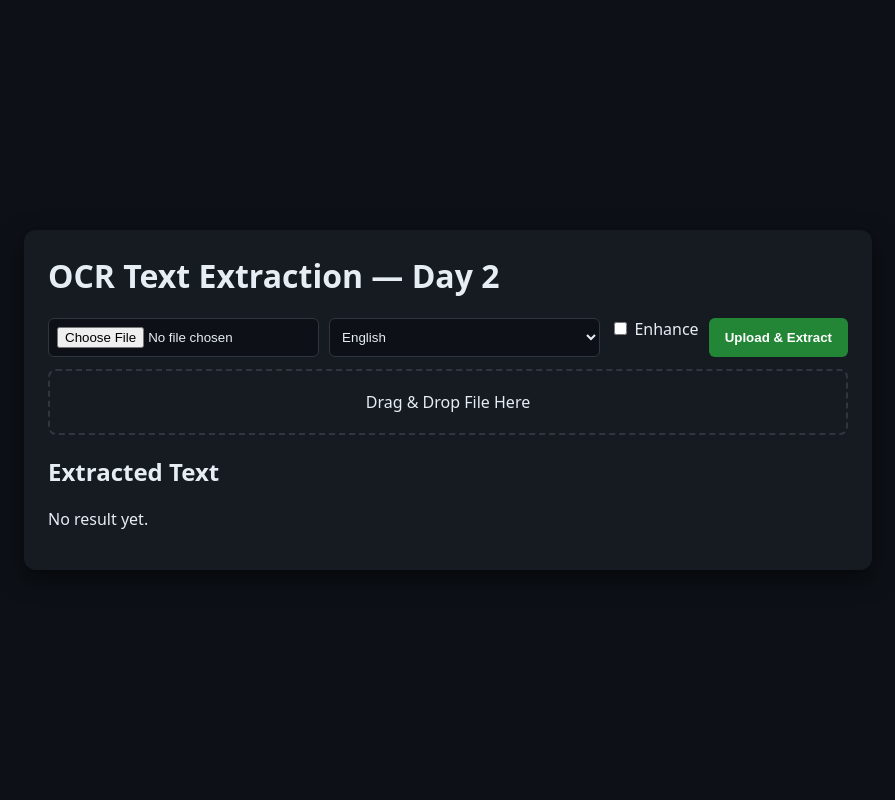
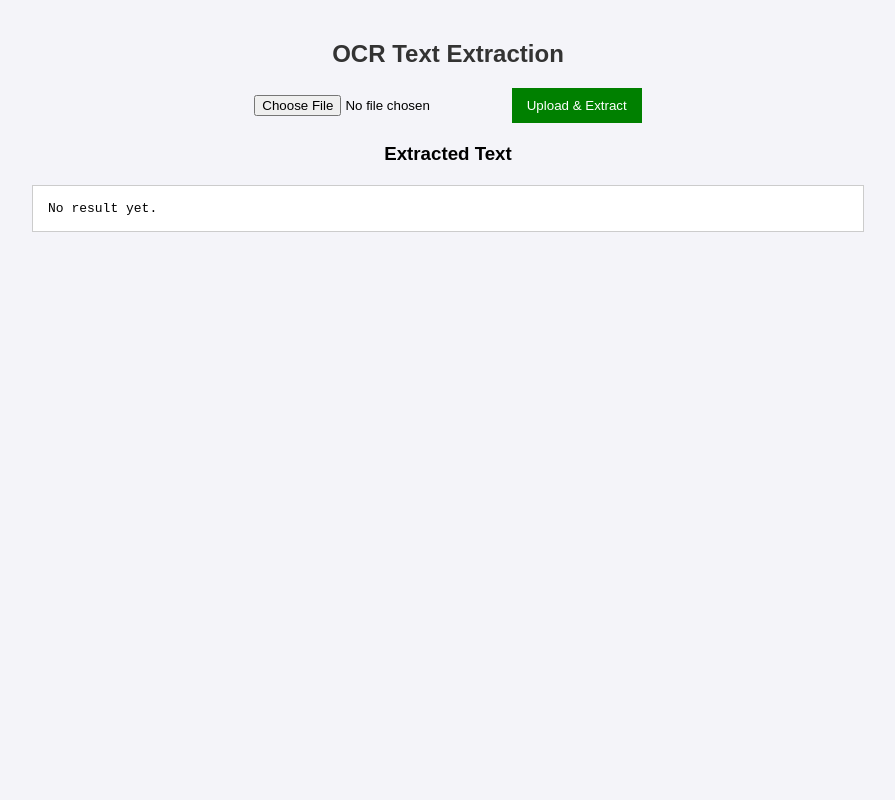
Before and after one commit to MUK619/ocr-flask-app, a Flask app: page / in a window 1280 px wide. Shown: the whole page, without its empty margins (192-1087 px from the left). Run offline with Flask 3, Linux system fonts and the light colour scheme.

Commit message:
Fixed files

```diff
--- a/app.py
+++ b/app.py
@@ -1,77 +1,65 @@
-import os, time, platform, shutil
-from datetime import timedelta
-from flask import Flask, render_template, request, send_file, url_for, flash, redirect
+import os
+import platform
+from flask import Flask, render_template, request, redirect, flash
 from werkzeug.utils import secure_filename
+import pytesseract
+from PIL import Image
+from pdf2image import convert_from_path
 
-import pytesseract
-from pdf2image import convert_from_path
-from pdf2image.exceptions import PDFInfoNotInstalledError, PDFPageCountError
-from PIL import Image
-
-# Detect OS and set correct Tesseract path
+# ✅ Auto-detect Tesseract path based on OS
 if platform.system() == "Windows":
     pytesseract.pytesseract.tesseract_cmd = r"C:\Program Files\Tesseract-OCR\tesseract.exe"
 else:
     pytesseract.pytesseract.tesseract_cmd = "/usr/bin/tesseract"
 
-try:
-    import cv2, numpy as np
-    _has_cv2 = True
-except Exception:
-    _has_cv2 = False
+# Flask app setup
+app = Flask(__name__, template_folder="templates")
+app.secret_key = "supersecretkey"
 
-BASE_DIR = os.path.dirname(os.path.abspath(__file__))
-UPLOAD_FOLDER = os.path.join(BASE_DIR, "uploads")
-OUTPUT_FOLDER = os.path.join(BASE_DIR, "outputs")
-ALLOWED_EXTS = {"png", "jpg", "jpeg", "tif", "tiff", "bmp", "gif", "pdf"}
+UPLOAD_FOLDER = "uploads"
+ALLOWED_EXTENSIONS = {"png", "jpg", "jpeg", "tiff", "bmp", "gif", "pdf"}
+app.config["UPLOAD_FOLDER"] = UPLOAD_FOLDER
+os.makedirs(UPLOAD_FOLDER, exist_ok=True)
 
-os.makedirs(UPLOAD_FOLDER, exist_ok=True)
-os.makedirs(OUTPUT_FOLDER, exist_ok=True)
-
-app = Flask(__name__, template_folder="templates")
-app.secret_key = "replace-me"
-app.config["UPLOAD_FOLDER"] = UPLOAD_FOLDER
+# File validation
+def allowed_file(filename):
+    return "." in filename and filename.rsplit(".", 1)[1].lower() in ALLOWED_EXTENSIONS
 
 @app.route("/", methods=["GET", "POST"])
 def index():
-    text = ""
+    extracted_text = None
+
     if request.method == "POST":
         if "file" not in request.files:
-            flash("No file uploaded")
+            flash("No file part")
             return redirect(request.url)
+
         file = request.files["file"]
         if file.filename == "":
             flash("No selected file")
             return redirect(request.url)
 
-        if file and file.filename.rsplit(".", 1)[1].lower() in ALLOWED_EXTS:
-            filename = secure_filename(file.filename)
-            filepath = os.path.join(app.config["UPLOAD_FOLDER"], filename)
+        if file and allowed_file(file.filename):
+            filepath = os.path.join(app.config["UPLOAD_FOLDER"], secure_filename(file.filename))
             file.save(filepath)
 
             try:
-                if filename.lower().endswith(".pdf"):
+                text = ""
+                if file.filename.lower().endswith(".pdf"):
                     images = convert_from_path(filepath)
+                    for i, image in enumerate(images):
+                        page_text = pytesseract.image_to_string(image)
+                        text += f"\n--- Page {i+1} ---\n{page_text}\n"
                 else:
-                    images = [Image.open(filepath)]
+                    image = Image.open(filepath)
+                    text = pytesseract.image_to_string(image)
 
-                extracted_texts = []
-                for img in images:
-                    extracted_texts.append(pytesseract.image_to_string(img))
-
-                text = "\n".join(extracted_texts)
-
-                output_file = os.path.join(OUTPUT_FOLDER, filename + ".txt")
-                with open(output_file, "w", encoding="utf-8") as f:
-                    f.write(text)
-
-                return send_file(output_file, as_attachment=True)
+                extracted_text = text.strip() if text.strip() else "⚠️ No text detected."
 
             except Exception as e:
-                flash(f"Processing failed: {str(e)}")
-                return redirect(request.url)
+                extracted_text = f"OCR failed: {e}"
 
-    return render_template("index.html", extracted_text=text)
+    return render_template("index.html", extracted_text=extracted_text)
 
 if __name__ == "__main__":
     app.run(host="0.0.0.0", port=5000, debug=True)
--- a/templates/index.html
+++ b/templates/index.html
@@ -1,42 +1,52 @@
 <!DOCTYPE html>
-<html lang="en"><head>
-  <meta charset="UTF-8"><meta name="viewport" content="width=device-width, initial-scale=1.0">
-  <title>OCR App — Day 2</title>
-  <style>
-    body{margin:0;display:grid;place-items:center;height:100vh;background:#0d1117;color:#e6edf3;font-family:system-ui;}
-    .card{background:#161b22;padding:24px;border-radius:12px;max-width:800px;width:95%;box-shadow:0 8px 24px rgba(0,0,0,.6);}
-    h1{margin-top:0;}
-    .row{display:flex;gap:10px;flex-wrap:wrap;margin-bottom:12px;}
-    input[type=file],select{background:#0d1117;color:#e6edf3;border:1px solid #30363d;padding:8px;border-radius:6px;flex:1;}
-    .btn{background:#238636;border:none;padding:10px 16px;border-radius:6px;color:#fff;font-weight:bold;cursor:pointer;}
-    .btn:disabled{background:#30363d;}
-    textarea{width:100%;min-height:240px;background:#0d1117;color:#e6edf3;border:1px solid #30363d;padding:12px;border-radius:8px;}
-    .error{color:#ff7b72;font-weight:bold;}
-    .dropzone{margin-top:10px;padding:20px;border:2px dashed #30363d;text-align:center;border-radius:8px;}
-    .dropzone.drag{border-color:#58a6ff;background:#0c162d;}
-  </style></head>
+<html lang="en">
+<head>
+    <meta charset="UTF-8">
+    <title>OCR Text Extraction</title>
+    <style>
+        body {
+            font-family: Arial, sans-serif;
+            margin: 40px;
+            text-align: center;
+            background: #f4f4f9;
+        }
+        h2 {
+            color: #333;
+        }
+        form {
+            margin: 20px 0;
+        }
+        pre {
+            text-align: left;
+            margin: 20px auto;
+            padding: 15px;
+            border: 1px solid #ccc;
+            width: 80%;
+            max-width: 800px;
+            background: #fff;
+            white-space: pre-wrap;
+            word-wrap: break-word;
+        }
+        button {
+            padding: 10px 15px;
+            background: green;
+            color: white;
+            border: none;
+            cursor: pointer;
+        }
+        button:hover {
+            background: darkgreen;
+        }
+    </style>
+</head>
 <body>
-  <div class="card">
-    <h1>OCR Text Extraction — Day 2</h1>
-    <form id="form" action="/" method="POST" enctype="multipart/form-data">
-      <div class="row">
-        <input type="file" name="file" id="file" accept="image/*,.pdf" required>
-        <select name="lang"><option value="eng">English</option><option value="hin">Hindi</option><option value="deu">German</option><option value="fra">French</option></select>
-        <label><input type="checkbox" name="enhance"> Enhance</label>
-        <button class="btn" id="btn" type="submit">Upload & Extract</button>
-      </div>
-      <div id="dz" class="dropzone">Drag & Drop File Here</div>
+    <h2>OCR Text Extraction</h2>
+    <form method="POST" enctype="multipart/form-data">
+        <input type="file" name="file" required>
+        <button type="submit">Upload & Extract</button>
     </form>
-    {% if error %}<p class="error">{{ error }}</p>{% endif %}
-    <h2>Extracted Text</h2>
-    {% if extracted_text %}<textarea readonly>{{ extracted_text }}</textarea>{% else %}<p>No result yet.</p>{% endif %}
-    {% if download_link %}<a class="btn" href="{{ download_link }}">Download TXT</a>{% endif %}
-  </div>
-<script>
-const dz=document.getElementById('dz'),fi=document.getElementById('file'),form=document.getElementById('form'),btn=document.getElementById('btn');
-['dragenter','dragover'].forEach(ev=>dz.addEventListener(ev,e=>{e.preventDefault();dz.classList.add('drag');}));
-['dragleave','drop'].forEach(ev=>dz.addEventListener(ev,e=>{e.preventDefault();dz.classList.remove('drag');}));
-dz.addEventListener('drop',e=>{if(e.dataTransfer.files.length)fi.files=e.dataTransfer.files;});
-form.addEventListener('submit',()=>{btn.disabled=true;btn.textContent='Processing...';});
-</script>
-</body></html>
+
+    <h3>Extracted Text</h3>
+    <pre>{{ extracted_text if extracted_text else "No result yet." }}</pre>
+</body>
+</html>
```
